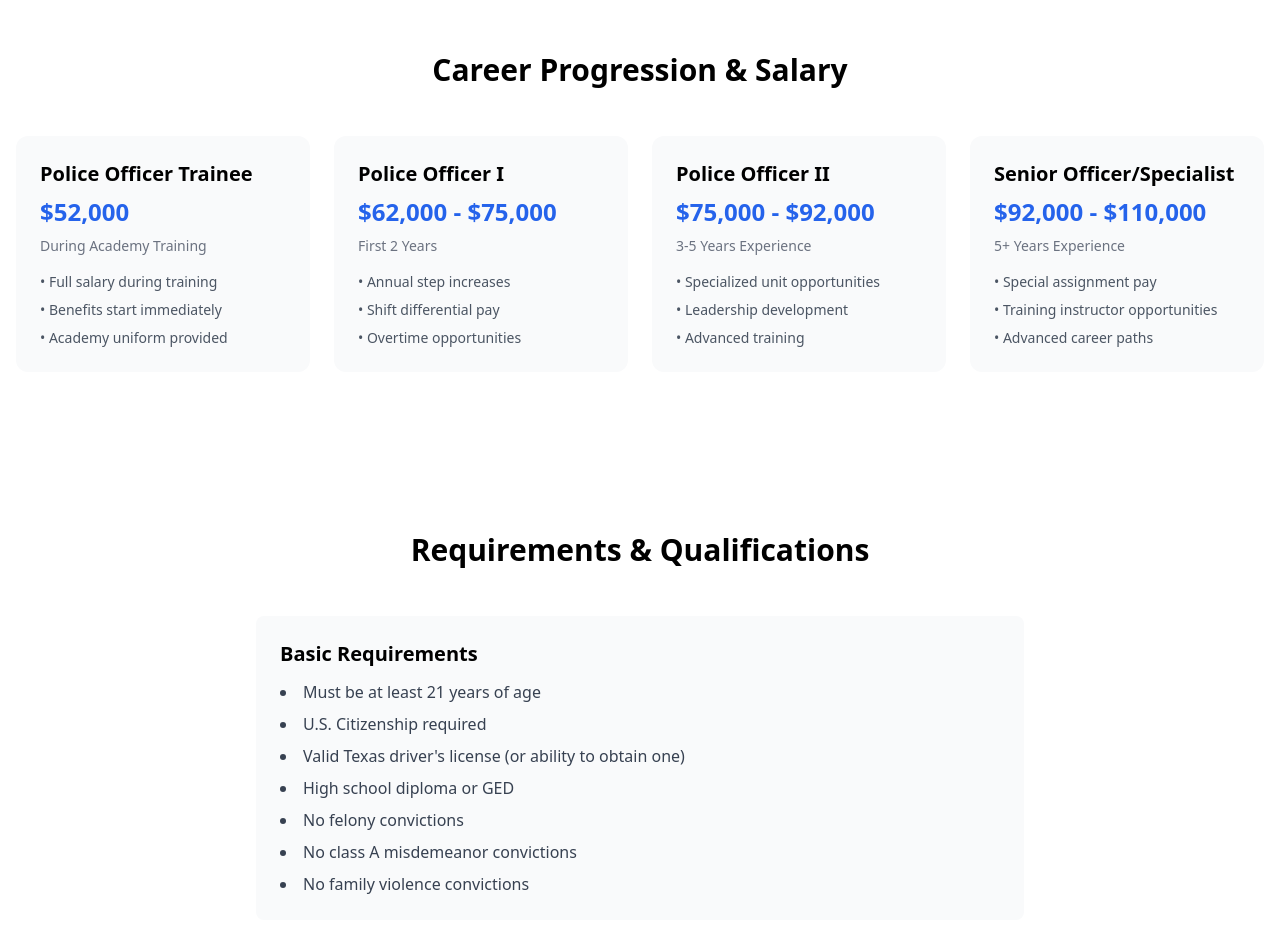
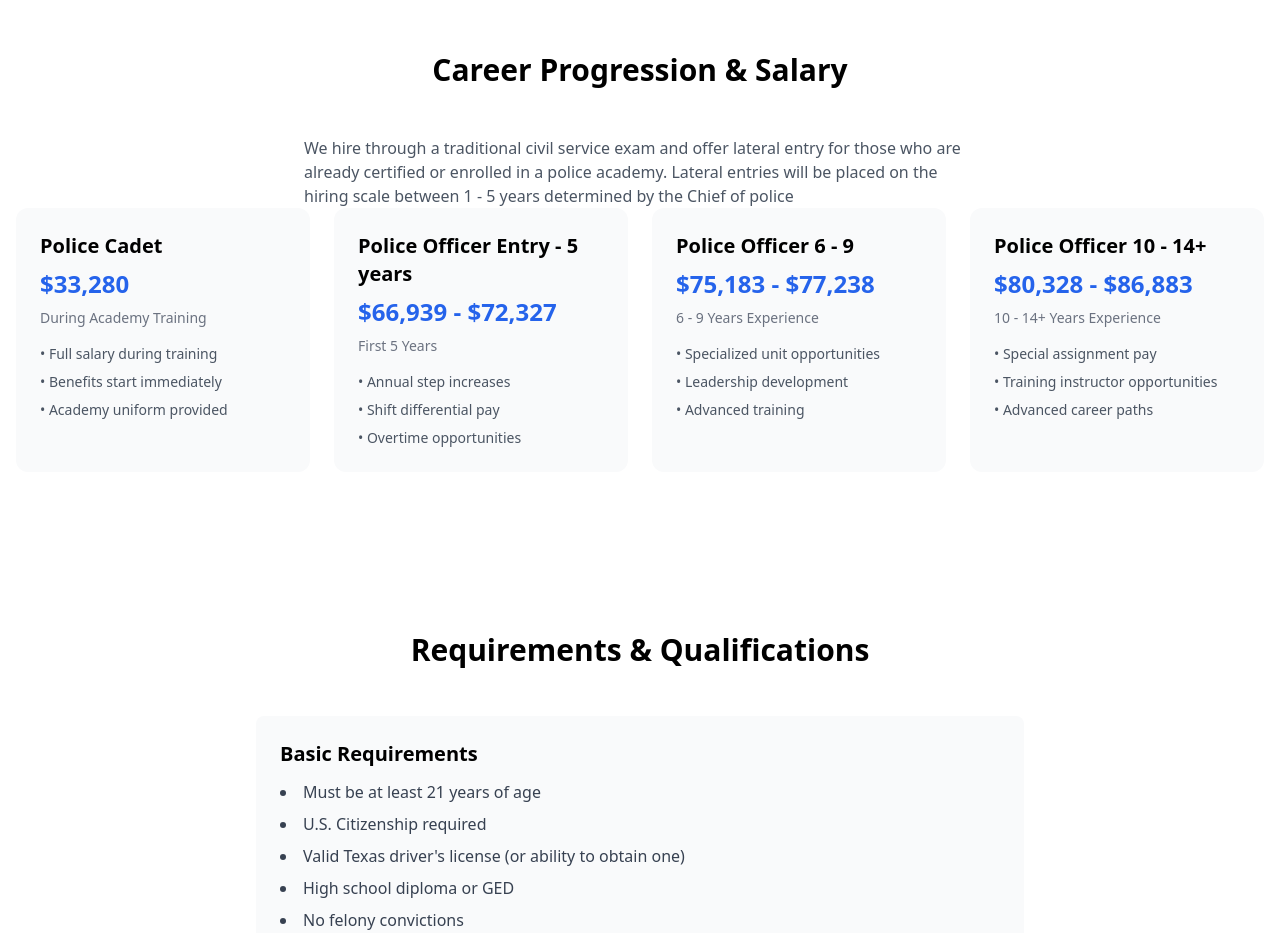
Before and after one commit to rbyers87/papd-recruitment, a React (Vite) app: page / in a window 1280 px wide. Shown: the part 3620-4553 px from the top of the page. Built offline with nearby package versions, Linux system fonts and the light colour scheme.

Commit message:
Description of changes

```diff
--- a/src/components/SalaryTiers.tsx
+++ b/src/components/SalaryTiers.tsx
@@ -2,27 +2,27 @@ import React from 'react';
 
 const salaryTiers = [
   {
-    title: "Police Officer Trainee",
-    salary: "$52,000",
+    title: "Police Cadet",
+    salary: "$33,280",
     duration: "During Academy Training",
     benefits: ["Full salary during training", "Benefits start immediately", "Academy uniform provided"]
   },
   {
-    title: "Police Officer I",
-    salary: "$62,000 - $75,000",
-    duration: "First 2 Years",
+    title: "Police Officer Entry - 5 years",
+    salary: "$66,939 - $72,327",
+    duration: "First 5 Years",
     benefits: ["Annual step increases", "Shift differential pay", "Overtime opportunities"]
   },
   {
-    title: "Police Officer II",
-    salary: "$75,000 - $92,000",
-    duration: "3-5 Years Experience",
+    title: "Police Officer 6 - 9",
+    salary: "$75,183 - $77,238",
+    duration: "6 - 9 Years Experience",
     benefits: ["Specialized unit opportunities", "Leadership development", "Advanced training"]
   },
   {
-    title: "Senior Officer/Specialist",
-    salary: "$92,000 - $110,000",
-    duration: "5+ Years Experience",
+    title: "Police Officer 10 - 14+",
+    salary: "$80,328 - $86,883",
+    duration: "10 - 14+ Years Experience",
     benefits: ["Special assignment pay", "Training instructor opportunities", "Advanced career paths"]
   }
 ];
@@ -32,6 +32,9 @@ export function SalaryTiers() {
     <section className="py-20 bg-white">
       <div className="container mx-auto px-4">
         <h2 className="text-3xl font-bold text-center mb-12">Career Progression & Salary</h2>
+         <p className="text-gray-600 max-w-2xl mx-auto">
+            We hire through a traditional civil service exam and offer lateral entry for those who are already certified or enrolled in a police academy.  Lateral entries will be placed on the hiring scale between 1 - 5 years determined by the Chief of police
+          </p>
         <div className="grid md:grid-cols-2 lg:grid-cols-4 gap-6">
           {salaryTiers.map((tier, index) => (
             <div key={index} className="bg-gray-50 rounded-xl p-6 hover:shadow-lg transition">
```
Also changed, not shown: photos/papdPatch.png (added).
